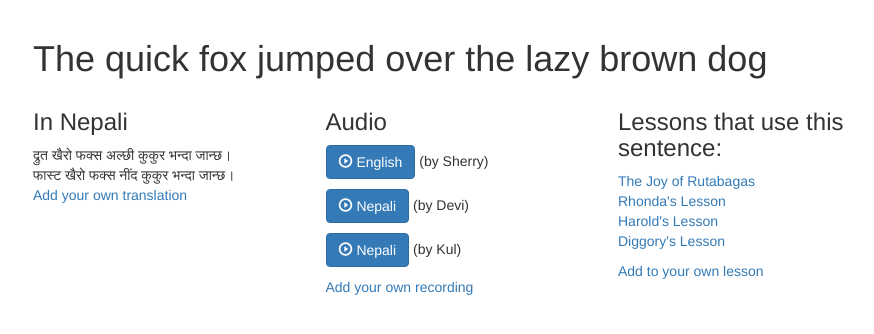
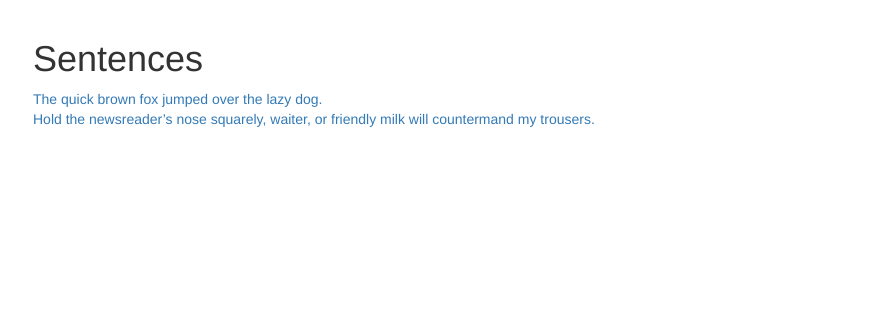
Before and after one commit to evansp01/everestesl, a Django app: page /find_sentence in a window 1280 px wide. Shown: the part 51-385 px from the top of the page, without its empty margins (37-911 px from the left). Run offline with Django 3.2, Linux system fonts and the light colour scheme; parts of the project's set-up code (start-up, migrations or seed data) failed here and were passed over; some libraries are stand-ins or nearby versions.

Commit message:
Separated FIND sentence/user/lesson (which returns a list) from VIEW sentence/user/lesson

```diff
--- a/everest/templates/everest/lesson.html
+++ b/everest/templates/everest/lesson.html
@@ -11,7 +11,7 @@
 <div class="row">
     <div class="col-md-6"><h3>Sentences</h3>
       <ul class="list-unstyled">
-	<li><a href="find_sentence">The quick brown fox jumps over the
+	<li><a href="view_sentence">The quick brown fox jumps over the
       lazy dog.</a></li>
 	<li><a href="">carrot</a></li>
 	<li><a href="">tomato</a></li>
@@ -21,8 +21,8 @@
 	<li><a href="">Rutabagas are the best vegetable.</a></li>
       </ul>
     </div>
-    <div class="col-md-3"><h3>List owner</h3>
-     <a href="">Freida</a>
+    <div class="col-md-3" style="background-color:#f5f5f5;"><h3>List owner</h3>
+     <p><a href="{% url 'view_user' %}">Ursula Kumquat</a></p>
     </div>
     </div>
 {% endblock %}
--- /dev/null
+++ b/everest/templates/everest/list_of_sentences.html
@@ -0,0 +1,12 @@
+{% extends "everest/base.html" %}
+
+{% block pageheader %} Sentences {% endblock %}
+
+
+{% block content %}
+<ul class="list-unstyled">
+  <li><a href="{% url 'view_sentence' %}"> The quick brown fox jumped over
+  the lazy dog.</a> </li>
+  <li><a href="">Hold the newsreader’s nose squarely, waiter, or friendly milk will countermand my trousers.</a></li>
+</ul>
+{% endblock %}
--- a/everest/templates/everest/sentence.html
+++ b/everest/templates/everest/sentence.html
@@ -24,15 +24,15 @@
        Nepali</button> (by Kul) </p>
       <a href="">Add your own recording</a>
     </div>
-  <div class="col-md-3">
+  <div class="col-md-3" style="background-color:#f5f5f5;">
     <h3>Lessons that use this sentence:</h3>
     <ul class="list-unstyled">
-      <li> <a href="find_lesson"> The Joy of Rutabagas </a> </>
+      <li> <a href="{% url 'view_lesson' %}"> The Joy of Rutabagas </a> </>
       <li> <a href=""> Rhonda's Lesson </a> </>
       <li> <a href=""> Harold's Lesson </a> </>
       <li> <a href=""> Diggory's Lesson </a> </>
     </ul>
-    <a href=""> Add to your own lesson </a> </>
+    <p><a href=""> Add to your own lesson </a> </p>
   </div>
 </div>
 {% endblock %}
--- a/everest/urls.py
+++ b/everest/urls.py
@@ -11,9 +11,10 @@ urlpatterns += patterns('everest.views.general',
     url(r'^find_lesson$','find_lesson',name='find_lesson'),
     url(r'^find_user$','find_user',name='find_user'),
     url(r'^find_sentence$','find_sentence',name='find_sentence'),
-    url(r'^sentence$','sentence',name='sentence'),
-
-    url(r'^manage_account$','manage_account',name='manage_account')
+    url(r'^view_lesson$','view_lesson',name='view_lesson'),
+    url(r'^view_user$','view_user',name='view_user'),
+    url(r'^view_sentence$','view_sentence',name='view_sentence'),
+    url(r'^manage_account$','manage_account',name='manage_account'),
 )
 
 urlpatterns += patterns('everest.views.teacher',
--- a/everest/views/general.py
+++ b/everest/views/general.py
@@ -29,19 +29,28 @@ def home(request):
     return render(request, 'everest/index.html', {})
 
 def find_lesson(request):
+    return render(request, 'everest/list_of_lessons.html', {})
+
+def find_user(request):
+    return render(request, 'everest/list_of_users.html', {})
+
+def find_sentence(request):
+    return render(request, 'everest/list_of_sentences.html', {})
+
+def view_lesson(request):
     return render(request, 'everest/lesson.html', {})
 
-def find_user(request):
+def view_user(request):
     return render(request, 'everest/profile.html', {})
 
-def find_sentence(request):
-    return render(request, 'everest/sentence.html', {})
-
-def sentence(request):
+def view_sentence(request):
     return render(request, 'everest/sentence.html', {})
 
 def manage_account(request):
     return render(request, 'everest/account.html', {})
+
+def view_sentence(request):
+    return render(request, 'everest/sentence.html', {})
 
 @transaction.atomic
 def register(request):
```
Also changed, not shown: everest/templates/everest/list_of_lessons.html (added, +11 -0 lines), everest/templates/everest/list_of_users.html (added, +11 -0 lines), everest/templates/everest/profile.html (+14 -3 lines).
